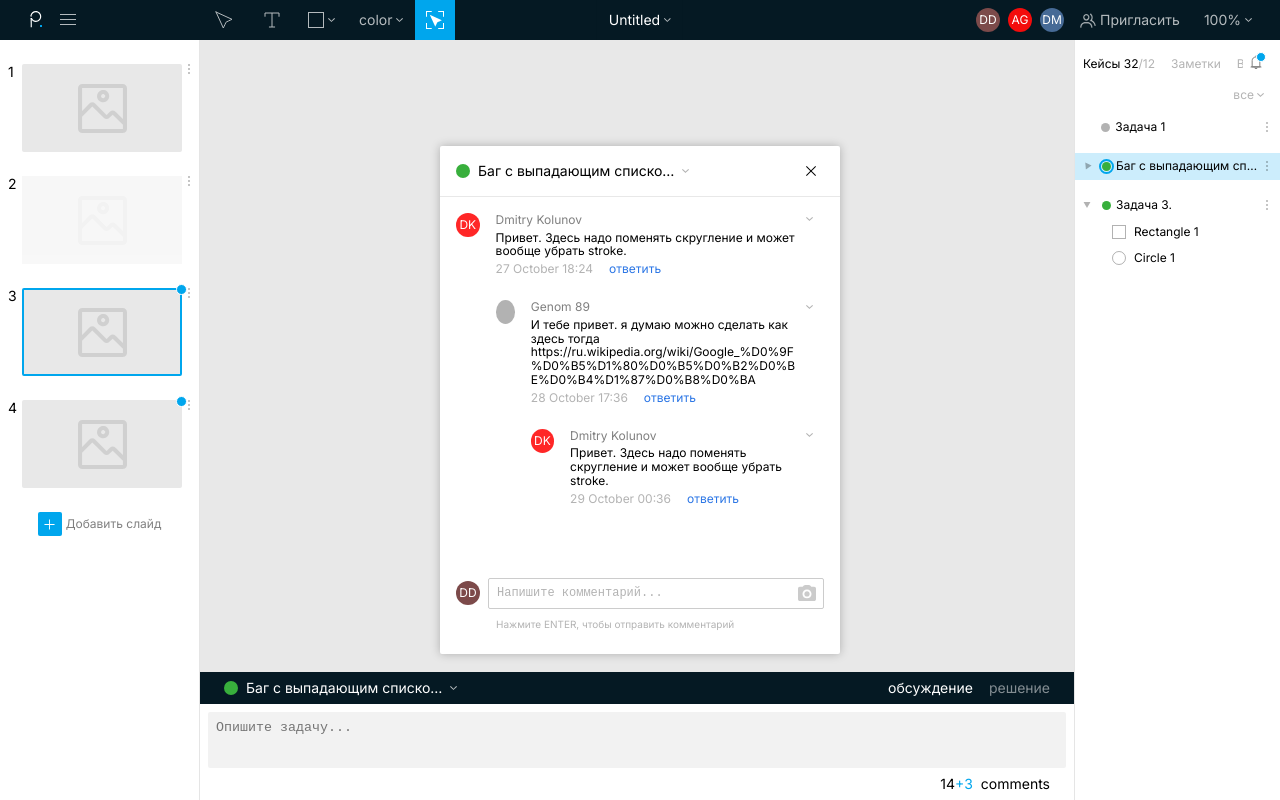
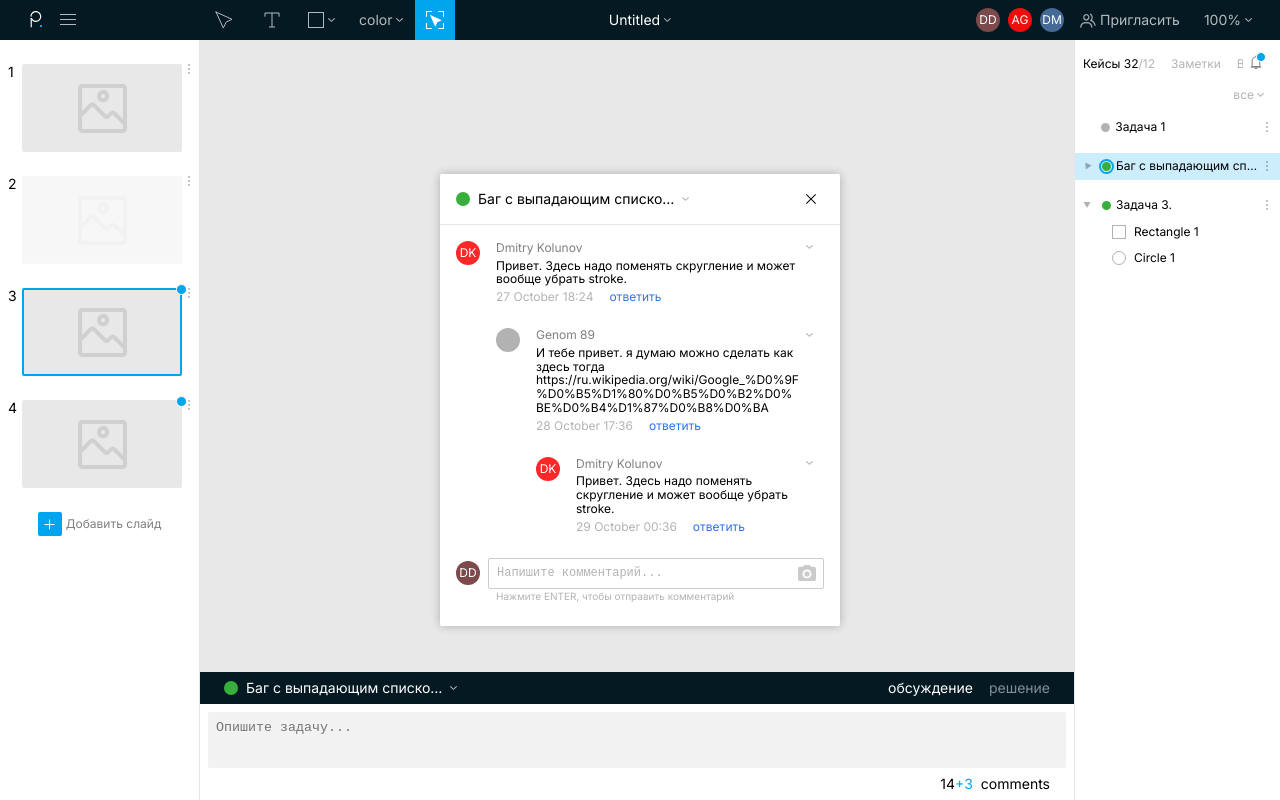
Before and after one commit to intro333/productium_web, a Vue app: page /case-tracker in a window 1280 px wide. Both pictures are taken after a click on the element "comments". Built offline with nearby package versions, Linux system fonts and the light colour scheme; what vue-device-detector would draw is missing.

Commit message:
comments.

```diff
--- a/src/assets/scss/common/cases.scss
+++ b/src/assets/scss/common/cases.scss
@@ -54,25 +54,26 @@
   }
 }
 .p-comments {
-  max-width: 500px;
+  display: grid;
+  max-width: 400px;
   padding: 16px 0 24px 0;
   &-list {
-    display: flex;
-    flex-direction: column;
+    display: grid;
+    max-height: 300px;
   }
   &-padding {
     padding: 0 16px;
   }
   &-padding-2 {
-    padding: 0 24px 0 16px;
+    padding: 0 24px 24px 16px;
   }
   .pc {
     &-input-area {
-      display: flex;
-      flex-direction: column;
+      display: grid;
       &-left {
         position: relative;
-        display: flex;
+        display: grid;
+        grid-template-columns: 32px repeat(auto-fit, minmax(5px, auto));
       }
       &-user {
         @include w-icon-user();
@@ -94,7 +95,6 @@
         }
         &-box {
           position: relative;
-          width: calc(100% - 32px);
           height: 31px;
           &-edited {
             height: 74px;
@@ -135,19 +135,18 @@
     }
     &-comment-item {
       position: relative;
-      display: flex;
-      //display: grid;
-      //grid-template-columns: 1fr 1fr;
-      margin-bottom: 24px;
+      display: grid;
+      grid-template-columns: 40px repeat(auto-fit, minmax(5px, auto));
       &-user {
         @include w-icon-user();
         margin-right: 16px;
       }
       &-body {
+        //display: grid;
         display: flex;
         flex-direction: column;
-        //width: 320px;
-        width: 89%;
+        //flex-grow: 1;
+        //width: 89%;
         &-name {
           font-size: 12px;
           color: rgb(0, 0, 0, .5);
--- a/src/assets/scss/common/main.scss
+++ b/src/assets/scss/common/main.scss
@@ -202,8 +202,9 @@ p {
     background-color: #fff;
     border-radius: 2px;
     @include central-modal-shadow(.25);
-    display: flex;
-    flex-direction: column;
+    //display: flex;
+    //flex-direction: column;
+    display: grid;
     .mc-header {
       display: flex;
       justify-content: space-between;
--- a/src/components/includes/comment/CommentInputArea.vue
+++ b/src/components/includes/comment/CommentInputArea.vue
@@ -27,7 +27,8 @@
         </div>
       </div>
     </div>
-    <div class="pc-preview scroll-x-container">
+    <div v-if="images.length"
+         class="pc-preview scroll-x-container">
       <div v-for="(_img, i) in images"
            :key="i"
            class="pc-preview-item"
--- a/src/components/modals/central/CommentsModal.vue
+++ b/src/components/modals/central/CommentsModal.vue
@@ -1,6 +1,6 @@
 <template>
-  <div class="p-comments scroll-y-container">
-    <div class="p-comments-list p-comments-padding-2">
+  <div class="p-comments">
+    <div class="p-comments-list p-comments-padding-2 scroll-y-container">
       <CommentItem v-for="(_item, i) in cm.body.comments"
                    :comment="_item"
                    :key="i" />
```
